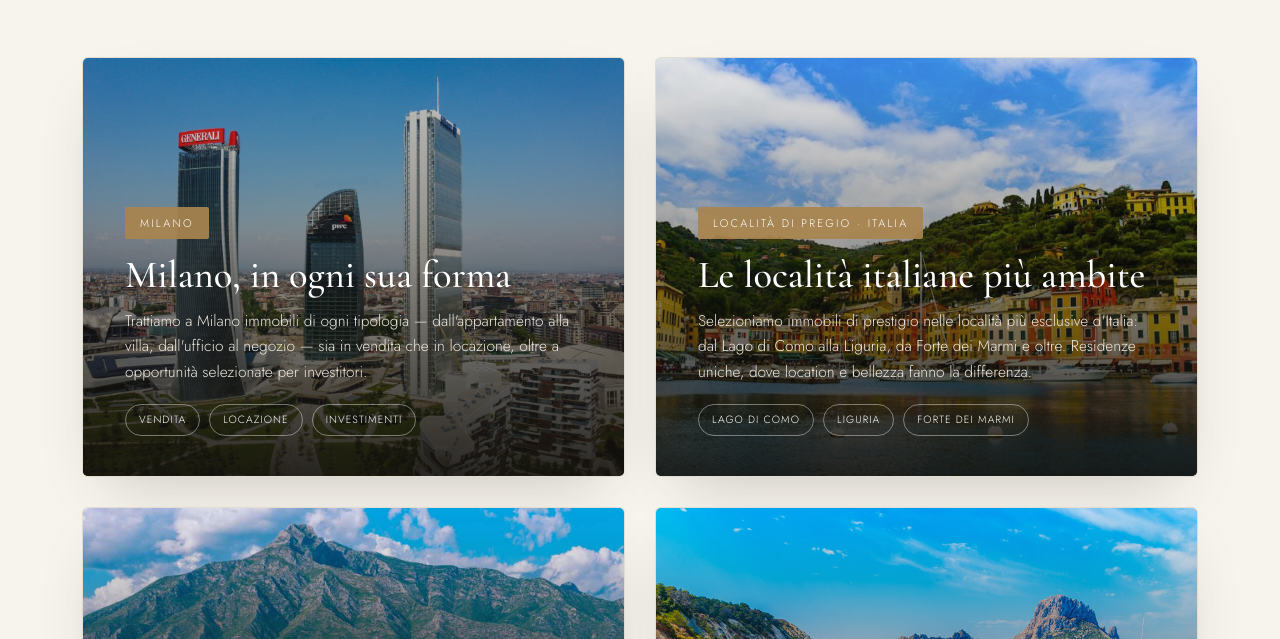
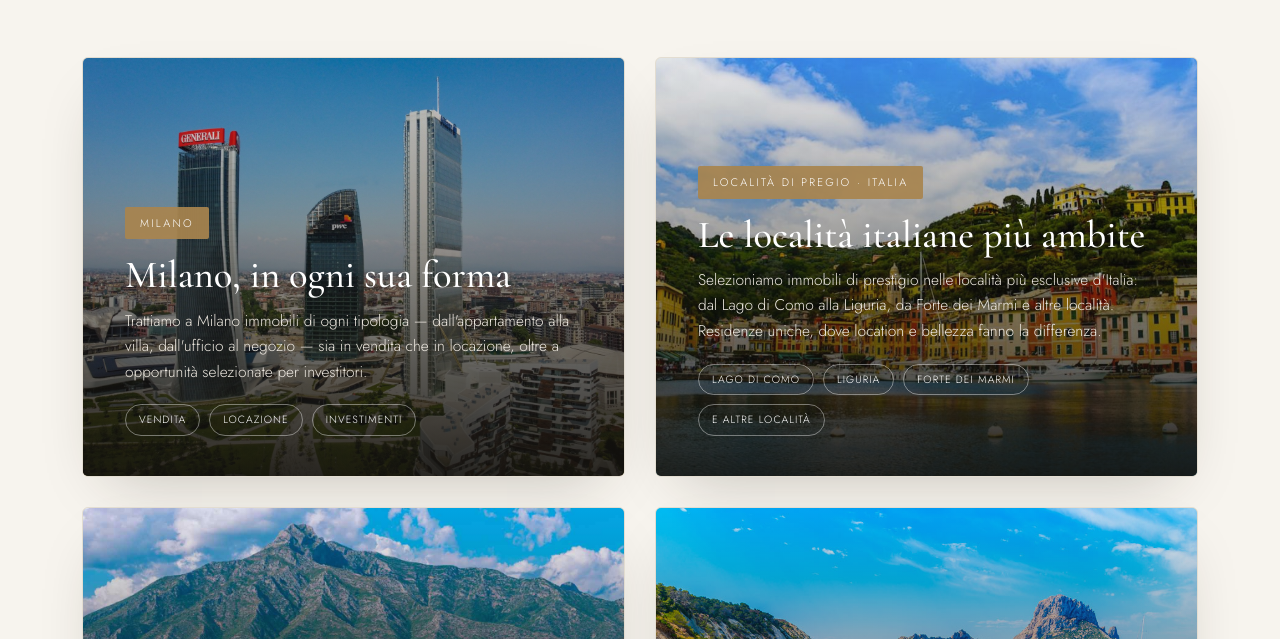
Before and after one commit to WorldEstates/cinzia, a plain HTML site: page index.html in a window 1280 px wide. Shown: the part 2603-3242 px from the top of the page. Drawn offline with nearby package versions, Linux system fonts and the light colour scheme.

Commit message:
Update index.html

```diff
--- a/index.html
+++ b/index.html
@@ -254,7 +254,7 @@
       <a href="#top" class="brand">Cinzia Gando<small data-i18n="brand.sub">International Real Estate</small></a>
       <div class="menu" id="menu">
         <a class="lnk" href="#about" data-i18n="nav.about">Chi Siamo</a>
-        <a class="lnk" href="#immobili" data-i18n="nav.properties">Immobili</a>
+        <a class="lnk" href="#contatti" data-i18n="nav.properties">Immobili</a>
         <a class="lnk" href="#servizi" data-i18n="nav.services">Servizi</a>
         <a class="lnk" href="#valori" data-i18n="nav.values">Valori</a>
         <a class="cta" href="#contatti" data-i18n="nav.contact">Contatti</a>
@@ -369,8 +369,8 @@
         <div class="zone-body">
           <span class="zone-tag" data-i18n="z2.tag">Località di pregio · Italia</span>
           <h3 data-i18n="z2.title">Le località italiane più ambite</h3>
-          <p data-i18n="z2.desc">Selezioniamo immobili di prestigio nelle località più esclusive d'Italia: dal Lago di Como alla Liguria, da Forte dei Marmi e oltre. Residenze uniche, dove location e bellezza fanno la differenza.</p>
-          <div class="zone-badges"><span>Lago di Como</span><span>Liguria</span><span>Forte dei Marmi</span></div>
+          <p data-i18n="z2.desc">Selezioniamo immobili di prestigio nelle località più esclusive d'Italia: dal Lago di Como alla Liguria, da Forte dei Marmi e altre località. Residenze uniche, dove location e bellezza fanno la differenza.</p>
+          <div class="zone-badges"><span>Lago di Como</span><span>Liguria</span><span>Forte dei Marmi</span><span data-i18n="z2.more">e altre località</span></div>
         </div>
       </div>
 
@@ -501,7 +501,7 @@
       <a href="#top" class="brand">Cinzia Gando<small data-i18n="brand.sub">International Real Estate</small></a>
       <div class="fnav">
         <a href="#about" data-i18n="nav.about">Chi Siamo</a>
-        <a href="#immobili" data-i18n="nav.properties">Immobili</a>
+        <a href="#contatti" data-i18n="nav.properties">Immobili</a>
         <a href="#servizi" data-i18n="nav.services">Servizi</a>
         <a href="#contatti" data-i18n="nav.contact">Contatti</a>
       </div>
@@ -539,7 +539,7 @@ const I18N = {
   "props.lead":"Immobili di prestigio tra Milano, le località più ambite d'Italia e la Spagna. Per esigenze particolari, un portafoglio riservato di immobili off-market.",
   "z.sale":"Vendita","z.rent":"Locazione","z.invest":"Investimenti",
   "z1.tag":"Milano","z1.title":"Milano, in ogni sua forma","z1.desc":"Trattiamo a Milano immobili di ogni tipologia — dall'appartamento alla villa, dall'ufficio al negozio — sia in vendita che in locazione, oltre a opportunità selezionate per investitori.",
-  "z2.tag":"Località di pregio · Italia","z2.title":"Le località italiane più ambite","z2.desc":"Selezioniamo immobili di prestigio nelle località più esclusive d'Italia: dal Lago di Como alla Liguria, da Forte dei Marmi e oltre. Residenze uniche, dove location e bellezza fanno la differenza.",
+  "z2.tag":"Località di pregio · Italia","z2.title":"Le località italiane più ambite","z2.desc":"Selezioniamo immobili di prestigio nelle località più esclusive d'Italia: dal Lago di Como alla Liguria, da Forte dei Marmi e altre località. Residenze uniche, dove location e bellezza fanno la differenza.","z2.more":"e altre località",
   "z3.tag":"Marbella · Spagna","z3.title":"Marbella","z3.desc":"Sulla Costa del Sol, ville e residenze fronte mare e fronte golf, tra luce, eleganza e qualità della vita. In vendita e in locazione.",
   "z4.tag":"Ibiza · Spagna","z4.title":"Ibiza","z4.desc":"Sull'isola più iconica del Mediterraneo, appartamenti e ville di lusso in contesti riservati. Soluzioni in vendita e in locazione.",
   "off.title":"Cerchi qualcosa di esclusivo? Ti apriamo le porte del nostro portafoglio off-market riservato.","off.btn":"Richiedi accesso off-market",
@@ -580,7 +580,7 @@ const I18N = {
   "props.lead":"Prestige properties across Milan, Italy's most sought-after locations and Spain. For particular needs, a confidential off-market portfolio.",
   "z.sale":"Sale","z.rent":"Rental","z.invest":"Investment",
   "z1.tag":"Milan","z1.title":"Milan, in all its forms","z1.desc":"In Milan we handle properties of every kind — from apartments to villas, offices to shops — both for sale and for rent, alongside selected opportunities for investors.",
-  "z2.tag":"Prestige locations · Italy","z2.title":"Italy's most coveted locations","z2.desc":"We select prestige properties in Italy's most exclusive locations: from Lake Como to Liguria, Forte dei Marmi and beyond. Unique residences, where location and beauty make the difference.",
+  "z2.tag":"Prestige locations · Italy","z2.title":"Italy's most coveted locations","z2.desc":"We select prestige properties in Italy's most exclusive locations: from Lake Como to Liguria, Forte dei Marmi and other locations. Unique residences, where location and beauty make the difference.","z2.more":"and other locations",
   "z3.tag":"Marbella · Spain","z3.title":"Marbella","z3.desc":"On the Costa del Sol, sea-front and golf-front villas and residences — light, elegance and quality of life. For sale and for rent.",
   "z4.tag":"Ibiza · Spain","z4.title":"Ibiza","z4.desc":"On the Mediterranean's most iconic island, luxury apartments and villas in private settings. Solutions for sale and for rent.",
   "off.title":"Looking for something exclusive? We open the doors to our confidential off-market portfolio.","off.btn":"Request off-market access",
@@ -621,7 +621,7 @@ const I18N = {
   "props.lead":"Inmuebles de prestigio entre Milán, las localidades más codiciadas de Italia y España. Para necesidades particulares, una cartera reservada de inmuebles off-market.",
   "z.sale":"Venta","z.rent":"Alquiler","z.invest":"Inversión",
   "z1.tag":"Milán","z1.title":"Milán, en todas sus formas","z1.desc":"En Milán tratamos inmuebles de todo tipo — del apartamento a la villa, de la oficina al local — tanto en venta como en alquiler, además de oportunidades seleccionadas para inversores.",
-  "z2.tag":"Localidades de prestigio · Italia","z2.title":"Las localidades italianas más codiciadas","z2.desc":"Seleccionamos inmuebles de prestigio en las localidades más exclusivas de Italia: del Lago de Como a Liguria, Forte dei Marmi y más allá. Residencias únicas, donde la ubicación y la belleza marcan la diferencia.",
+  "z2.tag":"Localidades de prestigio · Italia","z2.title":"Las localidades italianas más codiciadas","z2.desc":"Seleccionamos inmuebles de prestigio en las localidades más exclusivas de Italia: del Lago de Como a Liguria, Forte dei Marmi y otras localidades. Residencias únicas, donde la ubicación y la belleza marcan la diferencia.","z2.more":"y otras localidades",
   "z3.tag":"Marbella · España","z3.title":"Marbella","z3.desc":"En la Costa del Sol, villas y residencias frente al mar y al golf — luz, elegancia y calidad de vida. En venta y en alquiler.",
   "z4.tag":"Ibiza · España","z4.title":"Ibiza","z4.desc":"En la isla más icónica del Mediterráneo, apartamentos y villas de lujo en entornos reservados. Soluciones en venta y en alquiler.",
   "off.title":"¿Buscas algo exclusivo? Te abrimos las puertas de nuestra cartera off-market reservada.","off.btn":"Solicitar acceso off-market",
```
